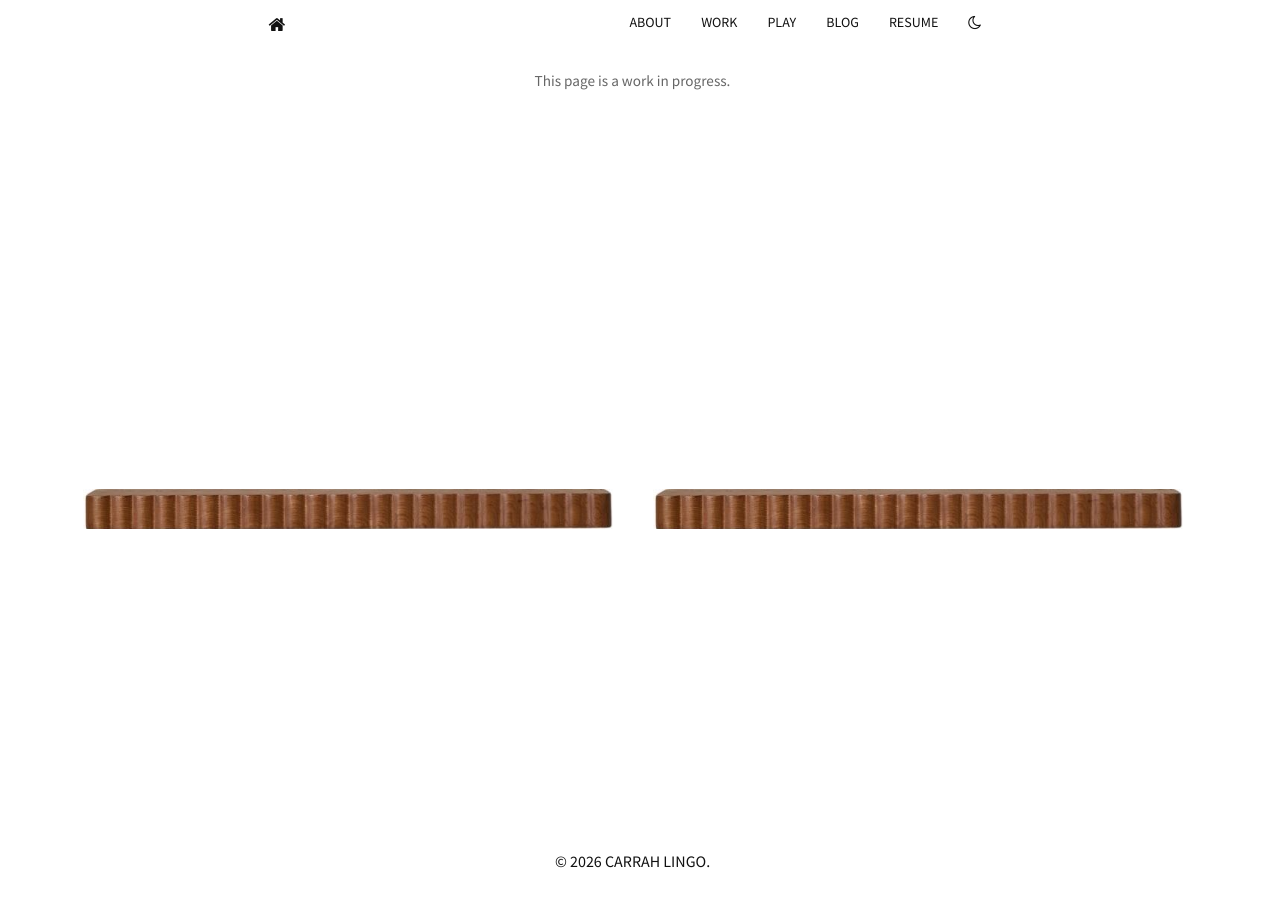
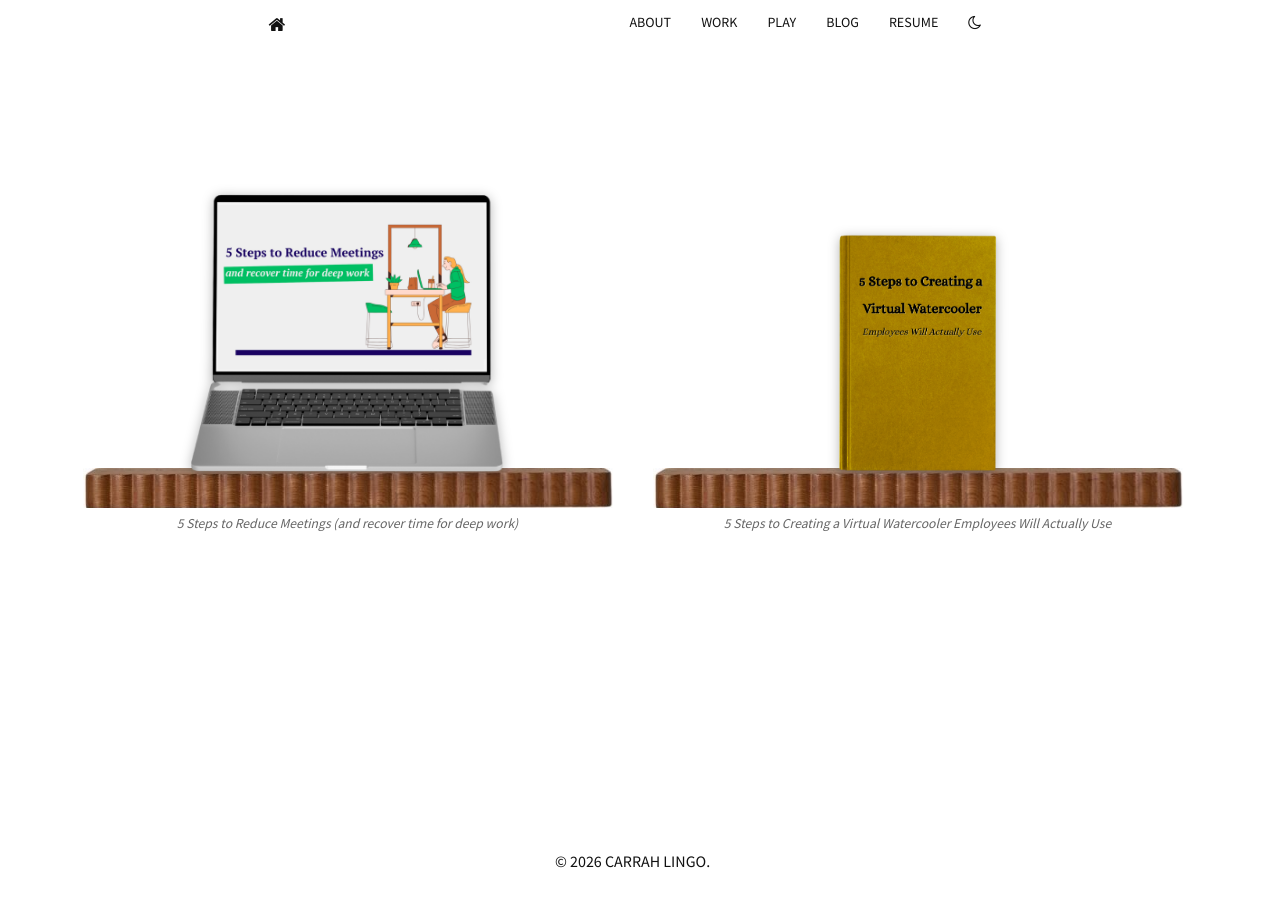
Before and after one commit to carrahlingo/carrahlingo.github.io, a Jekyll site: the page built from work.html, in a window 1280 px wide. Built offline with Jekyll 4.4.1, drawn with Linux system fonts in a browser that asks for light colours; nearby versions of some CDN libraries.

Commit message:
Add blog posts, Work page items, dark mode fix, and accessibility improvements
- Add "5 Steps to Reduce Meetings" and "Virtual Watercooler" blog posts
- Add laptop and book shelf items to Work page
- Fix dark mode on shelf page backgrounds
- Add descriptive alt text to gallery and resume photos
- Mark decorative shelf images with aria-hidden
- Update elopement post date to July 2023
- Link resume headshot to About page

Co-Authored-By: Claude Opus 4.6 <noreply@anthropic.com>

```diff
--- a/play.html
+++ b/play.html
@@ -9,7 +9,7 @@ title: Play
     <!-- Podcast shelf -->
     <article id="podcast-shelf" class="shelf" aria-label="Podcast shelf">
       <div class="shelf-bg">
-        <img class="shelf-img" src="{{ site.baseurl }}static/img/play/shelf-bar.jpg" alt="">
+        <img class="shelf-img" src="{{ site.baseurl }}static/img/play/shelf-bar.jpg" alt="" aria-hidden="true">
         <div class="shelf-surface">
           <a class="shelf-item shelf-item--object"
              href="https://www.youtube.com/@lifeandtheparty"
@@ -35,7 +35,7 @@ title: Play
     <!-- Events shelf -->
     <article id="events-shelf" class="shelf" aria-label="Events shelf">
       <div class="shelf-bg">
-        <img class="shelf-img" src="{{ site.baseurl }}static/img/play/shelf-bar.jpg" alt="">
+        <img class="shelf-img" src="{{ site.baseurl }}static/img/play/shelf-bar.jpg" alt="" aria-hidden="true">
         <div class="shelf-surface">
           <a class="shelf-item shelf-item--object events-shelf-photo"
              href="{{ site.baseurl }}/elopement-after-party.html"
--- a/resume.html
+++ b/resume.html
@@ -8,7 +8,7 @@ title: Carrah Lingo's Resume
 	<div class="resume-row">
 		<header class="resume-sidebar">
 				<div class="center">
-					<a href="/"><img src="{{ site.baseurl }}static/img/{{ site.avatar }}" class="resume-photo" alt=""></a>
+					<a href="{{ site.baseurl }}about.html"><img src="{{ site.baseurl }}static/img/{{ site.avatar }}" class="resume-photo" alt="Carrah Lingo headshot"></a>
 				</div>
 
 				<h1 class="resume-name">Carrah Lingo</h1>
--- a/static/css/main.css
+++ b/static/css/main.css
@@ -1215,7 +1215,7 @@ details summary::-webkit-details-marker {
 
 .shelf-page {
   padding: 40px 20px 60px;
-  background-color: #fff;
+  background-color: var(--bg-color);
 }
 
 .shelf-container {
@@ -1281,6 +1281,28 @@ details summary::-webkit-details-marker {
   gap: 28px;
   padding: 0 24px;
   z-index: 1;
+}
+
+#projects-shelf .shelf-surface,
+#experience-shelf .shelf-surface {
+  bottom: 9%;
+}
+
+#projects-shelf .shelf-item {
+  flex: 0 1 65%;
+}
+
+#projects-shelf .shelf-item img {
+  max-height: 480px;
+}
+
+#experience-shelf .shelf-item {
+  flex: 0 1 65%;
+}
+
+#experience-shelf .shelf-item img {
+  height: 238px;
+  max-height: 480px;
 }
 
 #events-shelf .shelf-surface {
@@ -1428,6 +1450,15 @@ details summary::-webkit-details-marker {
   .shelf-item--framed img {
     max-height: 160px;
   }
+
+  #projects-shelf .shelf-item img {
+    max-height: 160px;
+  }
+
+  #experience-shelf .shelf-item img {
+    height: auto;
+    max-height: 160px;
+  }
 }
 
 /* Responsive — extra small */
@@ -1443,6 +1474,15 @@ details summary::-webkit-details-marker {
   .shelf-item--framed img {
     max-height: 120px;
   }
+
+  #projects-shelf .shelf-item img {
+    max-height: 120px;
+  }
+
+  #experience-shelf .shelf-item img {
+    height: auto;
+    max-height: 120px;
+  }
 }
 
 /* Reduced motion */
--- a/work.html
+++ b/work.html
@@ -3,7 +3,6 @@ layout: page
 title: Work
 ---
 
-<p style="text-align: center; color: var(--secondary-color); font-family: 'Source Sans Pro', sans-serif; font-size: 0.95rem; margin: 20px 0 0;">This page is a work in progress.</p>
 
 <section class="shelf-page" aria-label="Work and projects">
   <div class="shelf-container">
@@ -11,19 +10,33 @@ title: Work
     <!-- Projects shelf -->
     <article id="projects-shelf" class="shelf" aria-label="Projects shelf">
       <div class="shelf-bg">
-        <img class="shelf-img" src="{{ site.baseurl }}static/img/play/shelf-bar.jpg" alt="">
+        <img class="shelf-img" src="{{ site.baseurl }}static/img/play/shelf-bar.jpg" alt="" aria-hidden="true">
         <div class="shelf-surface">
+          <a class="shelf-item shelf-item--object"
+             href="{{ site.baseurl }}/reduce-meetings.html"
+             aria-label="5 Steps to Reduce Meetings blog post">
+            <img src="{{ site.baseurl }}static/img/work/deep work pres.png"
+                 alt="Laptop showing 5 Steps to Reduce Meetings presentation">
+          </a>
         </div>
       </div>
+      <p class="shelf-label">5 Steps to Reduce Meetings (and recover time for deep work)</p>
     </article>
 
     <!-- Experience shelf -->
     <article id="experience-shelf" class="shelf" aria-label="Experience shelf">
       <div class="shelf-bg">
-        <img class="shelf-img" src="{{ site.baseurl }}static/img/play/shelf-bar.jpg" alt="">
+        <img class="shelf-img" src="{{ site.baseurl }}static/img/play/shelf-bar.jpg" alt="" aria-hidden="true">
         <div class="shelf-surface">
+          <a class="shelf-item shelf-item--object"
+             href="{{ site.baseurl }}/virtual-watercooler.html"
+             aria-label="5 Steps to Creating a Virtual Watercooler blog post">
+            <img src="{{ site.baseurl }}static/img/work/5 Steps to Creating a Virtual Watercooler Employees will Actually Use.png"
+                 alt="Virtual Watercooler presentation">
+          </a>
         </div>
       </div>
+      <p class="shelf-label">5 Steps to Creating a Virtual Watercooler Employees Will Actually Use</p>
     </article>
 
   </div>
```
Also changed, not shown: _includes/about.html (+4 -6 lines), _posts/2023-07-08-elopement-after-party.md (added, +93 -0 lines), _posts/2024-07-31-virtual-watercooler.md (added, +55 -0 lines), _posts/2025-01-02-reduce-meetings.md (added, +49 -0 lines), static/img/blog/meetings/deep-work-blog-pic.png (added), static/img/blog/meetings/title-slide.png (added), static/img/blog/watercooler/Watercooler blog image.jpg (added), static/img/blog/watercooler/watercooler blog pullout quote.jpg (added), static/img/work/5 Steps to Creating a Virtual Watercooler Employees will Actually Use.png (added), static/img/work/deep work pres.png (added).
